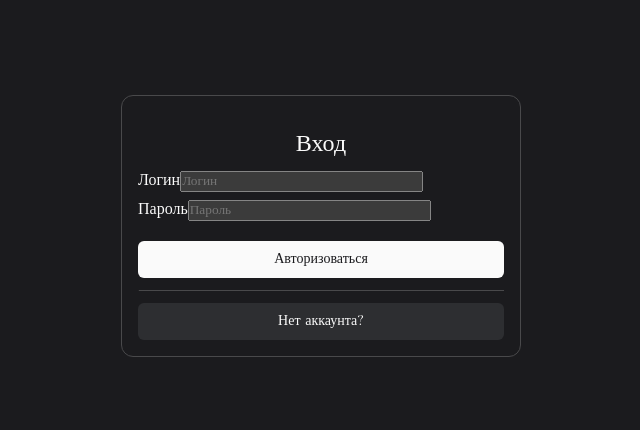
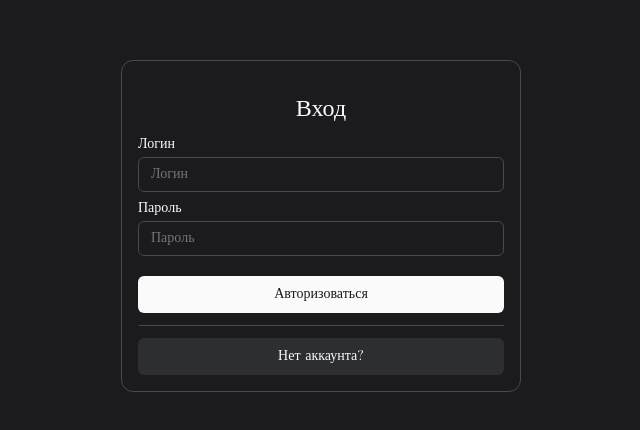
Before and after one commit to Attato/middle.messenger.praktikum.yandex, a website built with Vite: page index.html in a window 1280 px wide. Shown: the part 174-604 px from the top of the page, without its empty margins (319-959 px from the left). Built offline with nearby package versions, Linux system fonts and the light colour scheme.

Commit message:
вернул, как было

```diff
--- a/package.json
+++ b/package.json
@@ -15,6 +15,7 @@
 		"sass": "^1.81.1"
 	},
 	"devDependencies": {
+		"@types/css-modules": "^1.0.5",
 		"@types/node": "^22.10.1",
 		"eslint": "^9.16.0",
 		"jest": "^29.7.0",
--- /dev/null
+++ b/src/components/Input.module.scss
@@ -0,0 +1,23 @@
+@import "../../variables.scss";
+
+.field {
+	display: flex;
+	flex-direction: column;
+	gap: 8px;
+	.label {
+		display: flex;
+		flex-direction: column;
+		gap: 4px;
+		font-size: 14px;
+	}
+	.input {
+		background: $background-color;
+		border: 1px solid $border-color;
+		padding: 8px 12px;
+		border-radius: 6px;
+		font-size: 14px;
+		&:focus {
+			outline: none;
+		}
+	}
+}
--- a/src/components/Input.ts
+++ b/src/components/Input.ts
@@ -1,4 +1,5 @@
 import { EventBus } from "./EventBus";
+import styles from "./Input.module.css";
 
 interface InputProps {
 	label: string;
@@ -20,8 +21,11 @@ export class Input {
 
 	private createElement(): HTMLElement {
 		const div = document.createElement("div");
+		div.classList.add(styles.field);
 		const label = document.createElement("label");
+		label.classList.add(styles.label);
 		const input = document.createElement("input");
+		input.classList.add(styles.input);
 
 		input.type = this.props.type;
 		input.name = this.props.name;
```
Also changed, not shown: global.css, src/components/Input.module.css (added), src/pages/auth/auth.css, src/pages/chat/chat.css, src/pages/error/error.css, variables.css, 2 other files.
